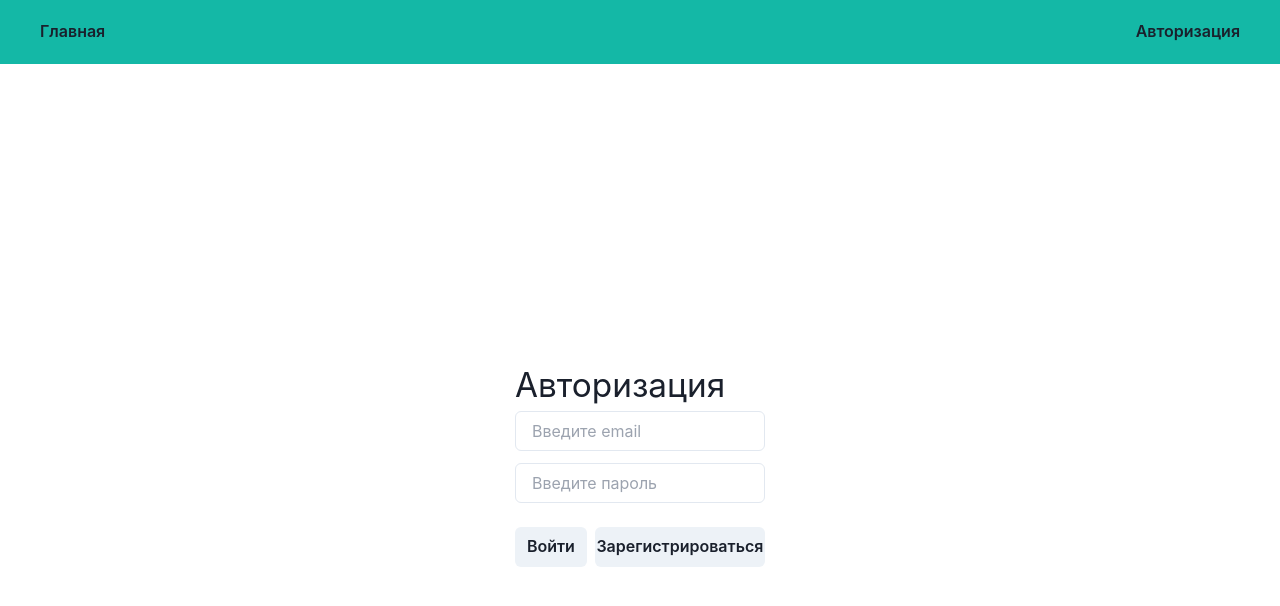
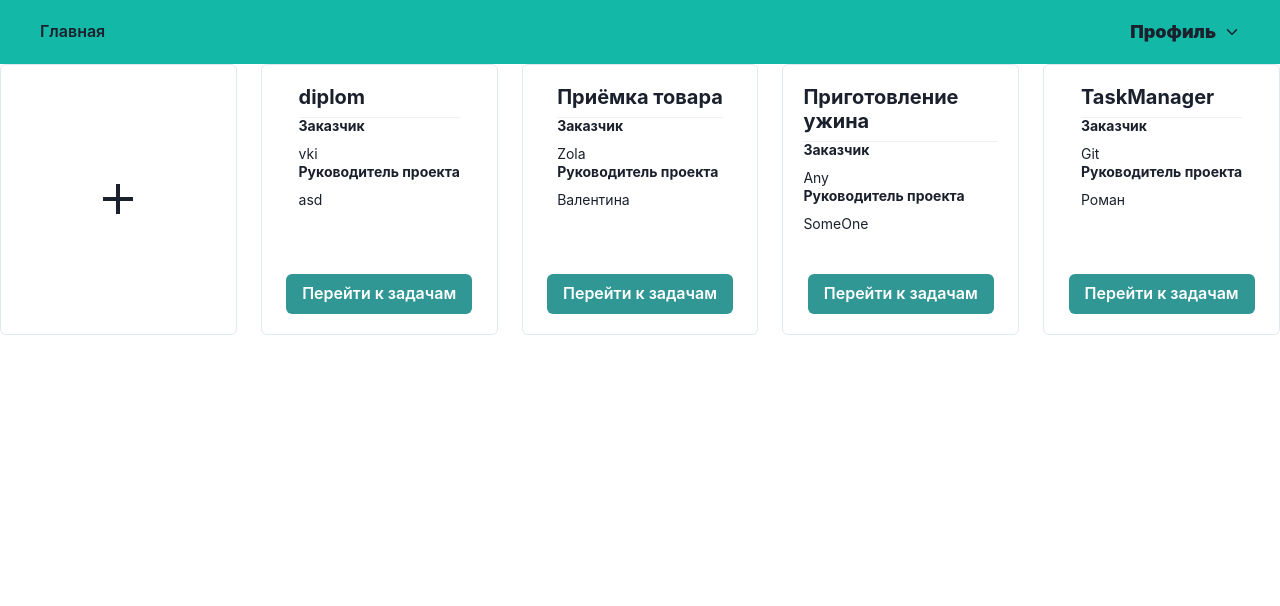
Before and after one commit to CompletelyDone/TaskManager, a React (Create React App) app in the folder frontend/taskmanager/: page / in a window 1280 px wide. Shown: the top 606 px of the page. Built offline with nearby package versions, Linux system fonts and the light colour scheme.

Commit message:
Добавлено добавление нового проекта. Добавлен react-icons. Добавлены иконки.

```diff
--- a/frontend/taskmanager/package.json
+++ b/frontend/taskmanager/package.json
@@ -12,6 +12,7 @@
     "framer-motion": "^11.2.4",
     "react": "^18.3.1",
     "react-dom": "^18.3.1",
+    "react-icons": "^5.2.1",
     "react-scripts": "5.0.1",
     "web-vitals": "^2.1.4"
   },
--- a/frontend/taskmanager/src/App.js
+++ b/frontend/taskmanager/src/App.js
@@ -1,10 +1,10 @@
 import { useEffect, useState } from "react";
-import { Header } from "./components/Header";
-import { MyProjects } from "./components/MyProjects";
-import { Auth } from "./components/Auth";
+import { Header } from "./components/Base/Header";
+import { MyProjects } from "./components/Project/MyProjects";
+import { Auth } from "./components/AuthReg/Auth";
 
 function App() {
-  const [isLogin, setIsLogin] = useState(false);
+  const [isLogin, setIsLogin] = useState(true);
 
   useEffect(() => {
     document.title = "Task Manager";
--- a/frontend/taskmanager/src/components/Header.jsx
+++ b/frontend/taskmanager/src/components/Base/Header.jsx
@@ -8,6 +8,7 @@ import {
   MenuList,
   Text,
 } from "@chakra-ui/react";
+import { IoChevronDown } from "react-icons/io5"
 
 export const Header = ({ isLogin }) => {
   return (
@@ -19,7 +20,7 @@ export const Header = ({ isLogin }) => {
       </div>
       {isLogin ? (
         <Menu>
-          <MenuButton className="mr-6">
+          <MenuButton as={Button} variant='ghost' className="mr-6" _expanded={{ bg: 'white.0'}} rightIcon={<IoChevronDown />}>
             <Text fontSize="lg" as="b">
               Профиль
             </Text>
--- /dev/null
+++ b/frontend/taskmanager/src/components/Project/CreateProject.jsx
@@ -0,0 +1,89 @@
+import {
+  Button,
+  Card,
+  Flex,
+  Icon,
+  Input,
+  Modal,
+  ModalBody,
+  ModalContent,
+  ModalFooter,
+  ModalHeader,
+  ModalOverlay,
+  Select,
+  useDisclosure,
+} from "@chakra-ui/react";
+import { IoMdAdd } from "react-icons/io";
+
+export const CreateProject = () => {
+  const { isOpen, onOpen, onClose } = useDisclosure();
+
+  const tempCompanies = [
+    {
+        id: 1,
+        title: "Xiaomi"
+    },
+    {
+        id: 2,
+        title: "Samsung"
+    },
+    {
+        id: 3,
+        title: "Apple"
+    }
+  ];
+  const tempProjectManagers = [
+    {
+        id: 1,
+        Name: "Роман",
+        Surname: "Шитов",
+        Email: "Roman.SonGoku.Army@gmail.com"
+    },
+    {
+        id: 2,
+        Name: "Валерий",
+        Surname: "Михалёв",
+        Email: "ValeryMikhalev@gmail.com"
+    },
+    {
+        id: 3,
+        Name: "Иван",
+        Surname: "Арканов",
+        Email: "ArkanovIvan@gmail.com"
+    },
+  ];
+
+  return (
+    <>
+      <Card maxW="xs" align="center" variant="outline" onClick={onOpen}>
+        <Flex justify="center" align="center" h="full">
+          <Icon as={IoMdAdd} fontSize="5xl" />
+        </Flex>
+      </Card>
+
+      <Modal isOpen={isOpen} onClose={onClose}>
+        <ModalOverlay />
+        <ModalContent>
+          <ModalHeader>Добавить новый проект</ModalHeader>
+          <ModalBody>
+            <Input placeholder="Название проекта" />
+            <Select>
+                {tempCompanies.map((company) => (
+                    <option value={company}>{company.title}</option>
+                ))}
+            </Select>
+            <Select>
+                {tempProjectManagers.map((manager) => (
+                    <option key={manager.id} value={manager}>{manager.Surname} {manager.Name}</option>
+                ))}
+            </Select>
+          </ModalBody>
+          <ModalFooter>
+            <Button>Добавить</Button>
+            <Button onClick={onClose}>Close</Button>
+          </ModalFooter>
+        </ModalContent>
+      </Modal>
+    </>
+  );
+};
--- a/frontend/taskmanager/src/components/MyProjects.jsx
+++ b/frontend/taskmanager/src/components/Project/MyProjects.jsx
@@ -1,5 +1,6 @@
 import { SimpleGrid } from "@chakra-ui/react";
 import { Project } from "./Project";
+import { CreateProject } from "./CreateProject";
 
 export const MyProjects = () => {
   const temp = [
@@ -35,6 +36,7 @@ export const MyProjects = () => {
         spacing={6}
         templateColumns="repeat(auto-fill, minmax(200px, 1fr))"
       >
+        <CreateProject />
         {temp.map((project) => (
           <Project
             key={project.id}
```
Also changed, not shown: frontend/taskmanager/src/components/AuthReg/Auth.jsx (renamed from frontend/taskmanager/src/components/Auth.jsx), frontend/taskmanager/src/components/Project/Project.jsx (renamed from frontend/taskmanager/src/components/Project.jsx), 12 other files (tests, documents, lock files or other folders).
